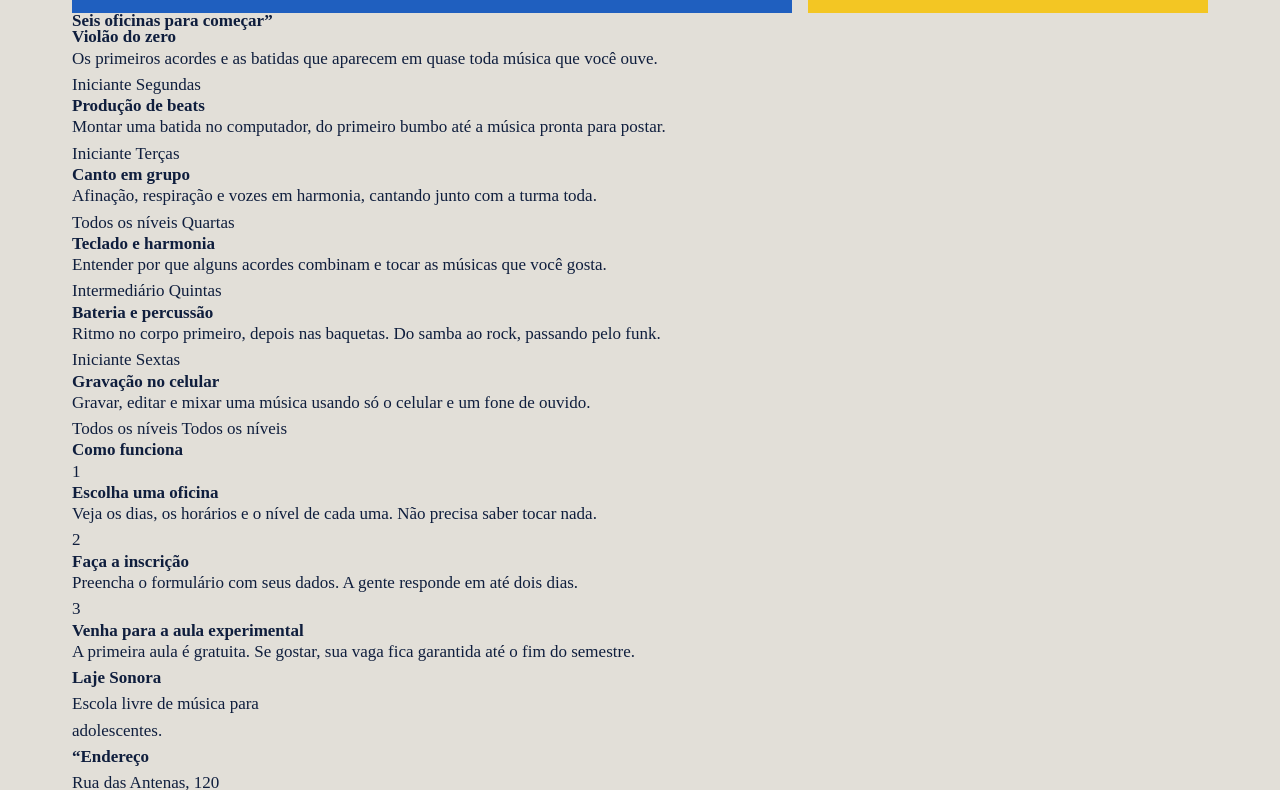
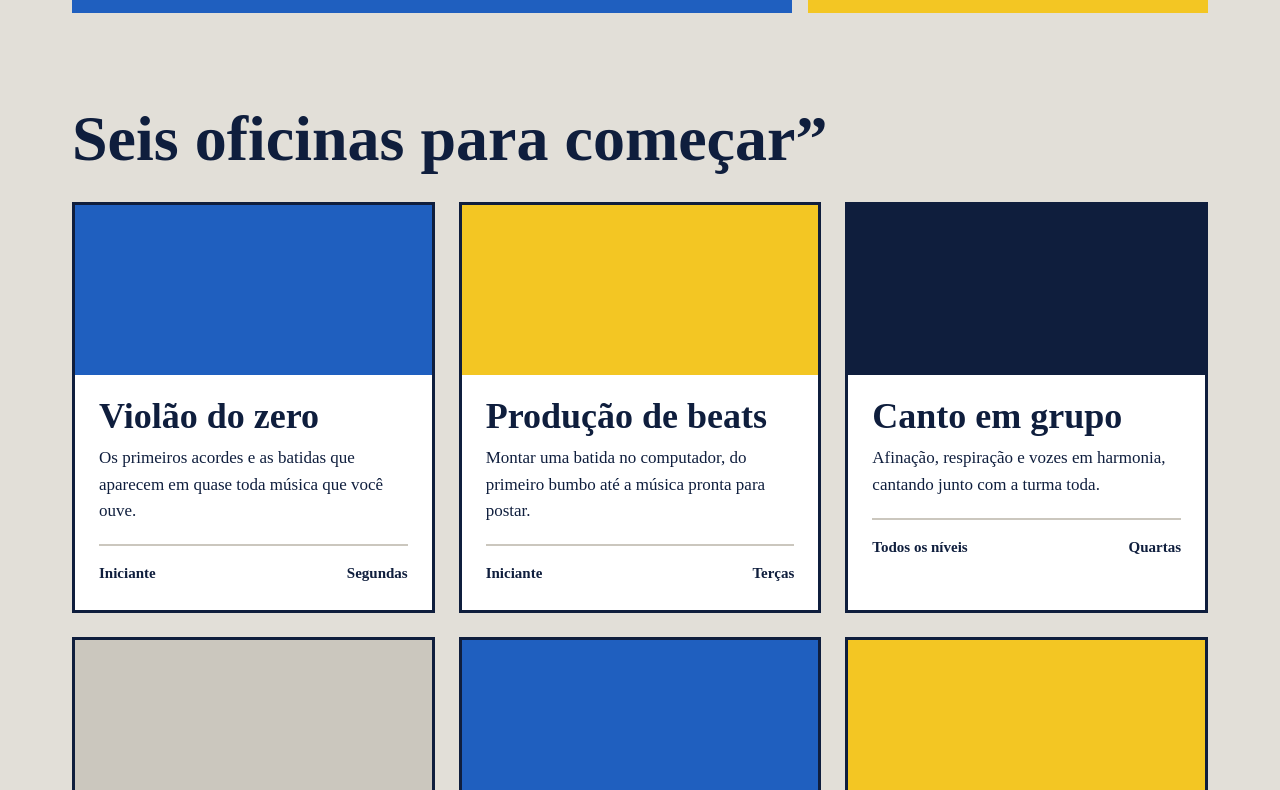
Before and after one commit to eduardafranca-1TITA/laje_sonora, a plain HTML site: page index.html in a window 1280 px wide. Shown: the part 693-1483 px from the top of the page. Drawn offline with Linux system fonts and the light colour scheme; a web font is replaced by a local one.

Commit message:
Cards das oficinas

```diff
--- a/index.css
+++ b/index.css
@@ -101,6 +101,7 @@ border-color: var(--tinta);
     flex-direction: column;
     justify-content: space-between;
     gap: 32px;
+    align-items: flex-start;
 }
 
 .cartaz-lateral p {
@@ -124,3 +125,63 @@ line-height: 1.3;
 .botao:hover {
     background-color: var(--caixa-dagua);
 }
+
+.secao {
+    margin-top: 96px;
+}
+
+.titulo-secao {
+    font-size: 64px;
+    margin-bottom: 32px;
+}
+
+.cards {
+    display: flex;
+    flex-wrap: wrap;
+    gap: 24px;
+}
+
+.card {
+    background-color: var(--branco);
+    border: 3px solid var(--tinta);
+    flex: 1 1 340px;
+}
+
+.card .foto{
+    height: 170px;
+}
+
+.foto {
+    background-color: var(--concreto-escuro);
+}
+
+.foto-azul {
+    background-color: var(--caixa-dagua);
+}
+
+.foto-amarela {
+    background-color: var(--fita);
+}
+
+.foto-tinta {
+    background-color: var(--tinta);
+}
+
+.card-texto {
+    padding: 24px;
+}
+
+.card h3 {
+    font-size: 36px;
+    margin-bottom: 12px;
+}
+
+.card-info {
+    margin-top: 20px;
+    padding-top: 16px;
+    border-top: 2px solid var(--concreto-escuro);
+    font-weight: 600;
+    font-size: 15px;
+    display: flex;
+    justify-content: space-between;
+}
```
